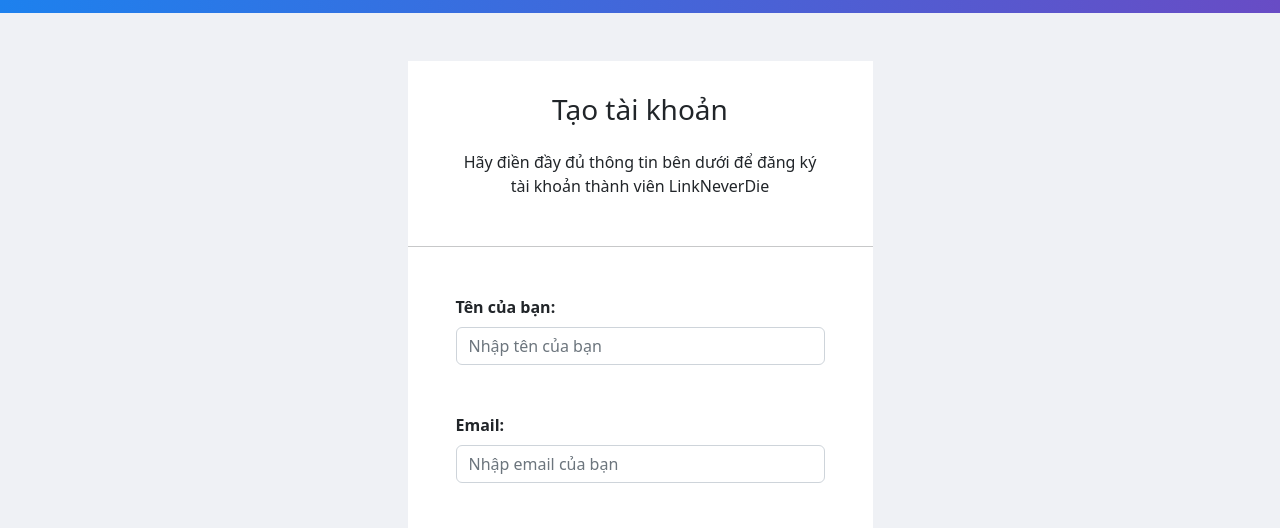
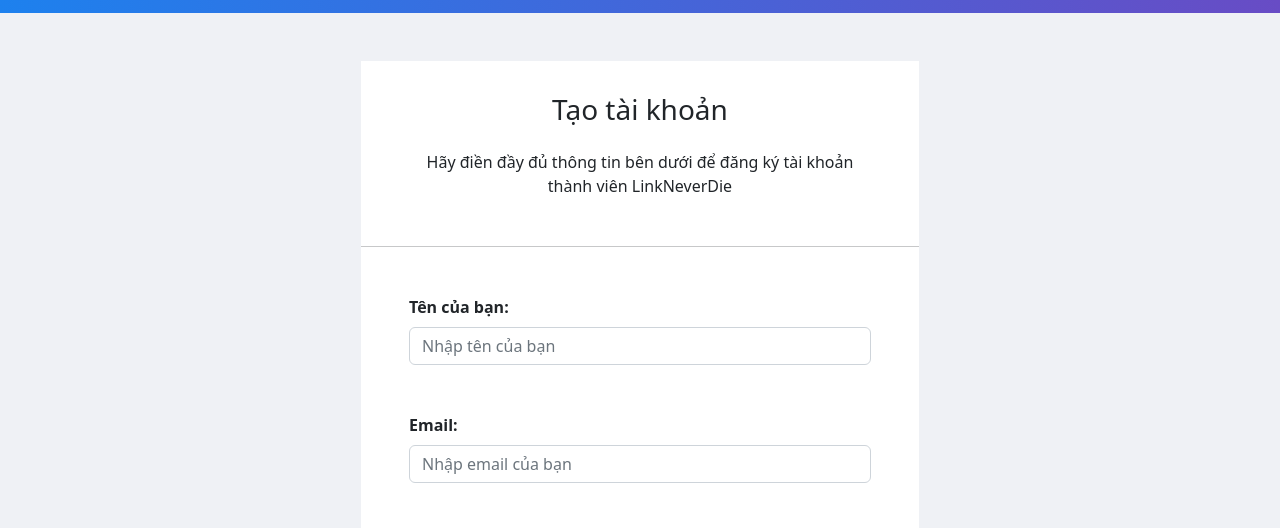
Before and after one commit to DinhHuongLTV/CD3-Final-Project, a plain HTML site: page SignInAndUp/signUp.html in a window 1280 px wide. Shown: the part 211-739 px from the top of the page. Drawn offline with Linux system fonts and the light colour scheme.

Commit message:
adjust form width

```diff
--- a/SignInAndUp/signUp.html
+++ b/SignInAndUp/signUp.html
@@ -96,7 +96,7 @@
         <!-- !begin: form-->
         <section id="form" class="large-container py-5">
             <div class="container">
-                <div class="col-md-5 col-sm-12 my-form form-container py-2">
+                <div class="col-lg-6 col-md-8 col-sm-12 my-form form-container py-2">
                     <div class="px-5">
                         <h3 id="form-heading" class="mt-4 my-4">Tạo tài khoản</h3>
                         <p id="form-desc" class="mb-5">Hãy điền đầy đủ thông tin bên dưới để đăng ký tài khoản thành
```
Also changed, not shown: SignInAndUp/signIn.html (+1 -1 lines).
